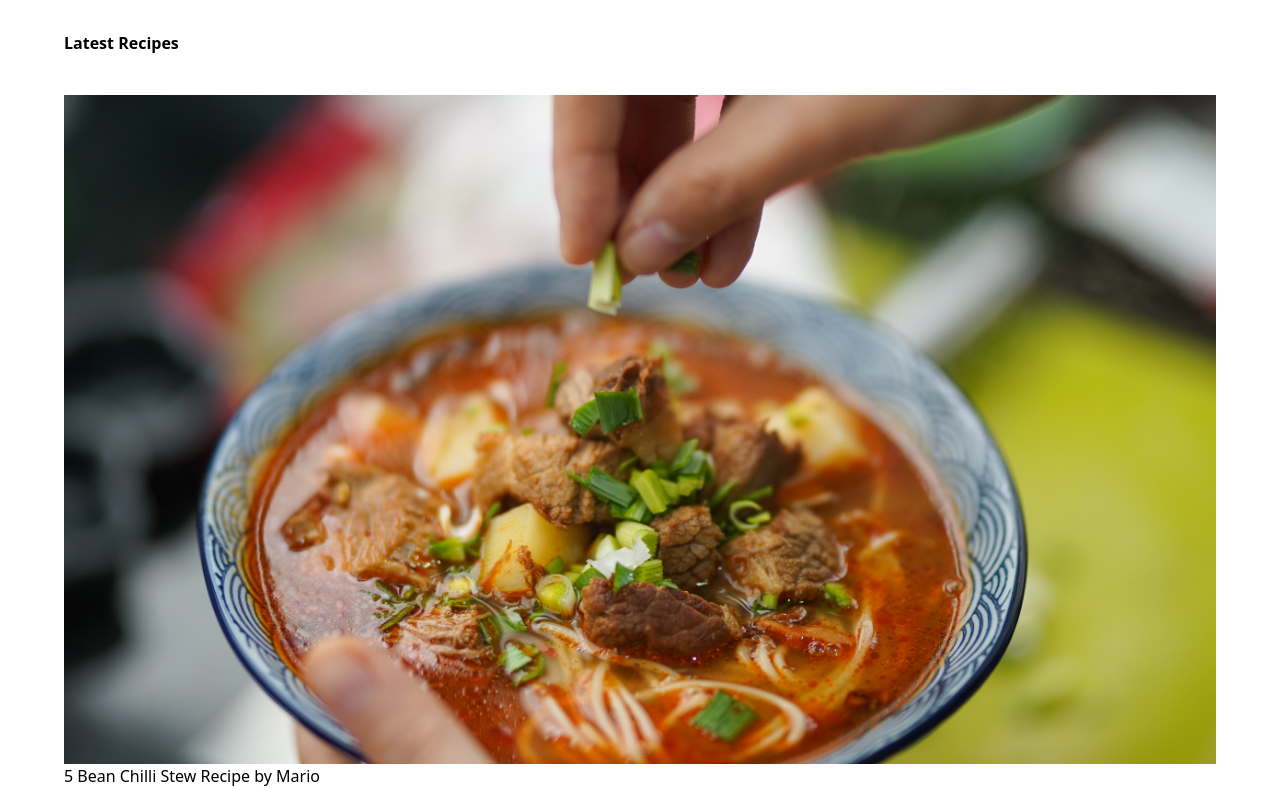
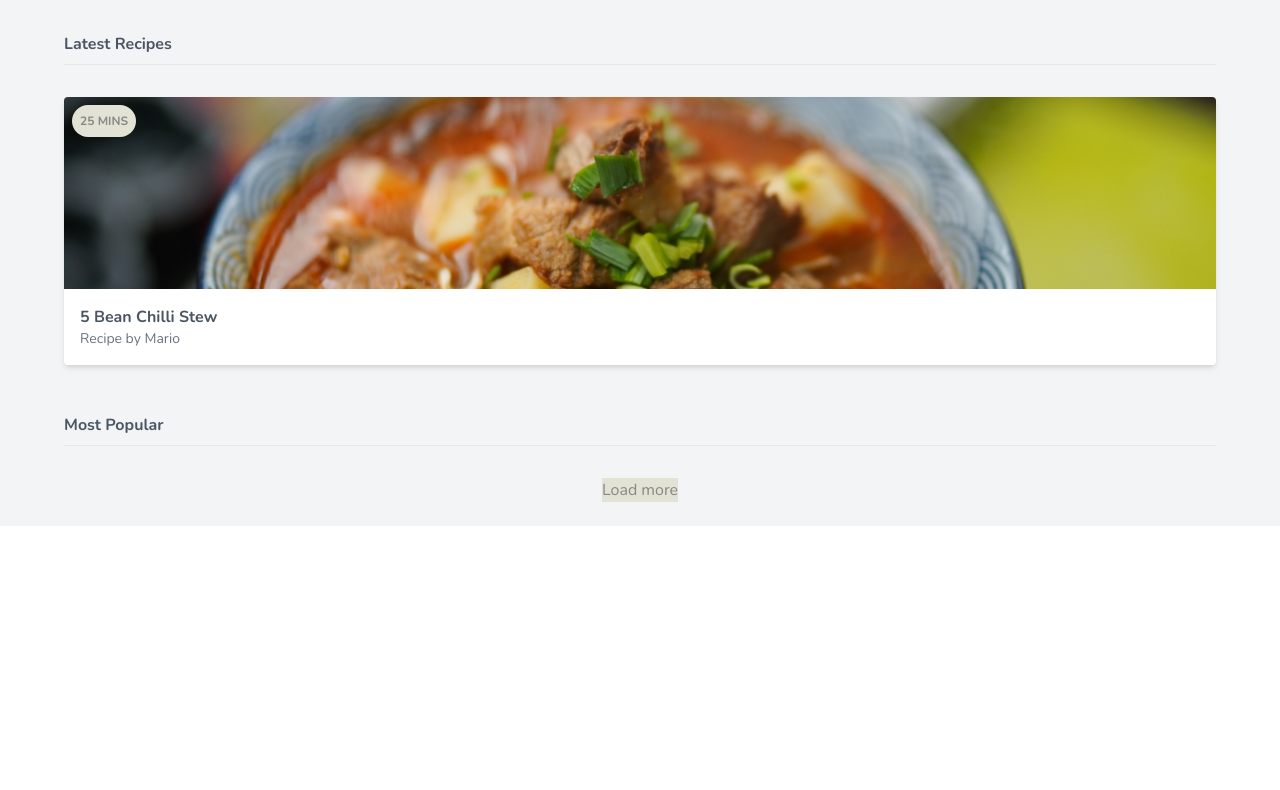
Before and after one commit to analikwukris2ofer/soupkitchen, a website: page public/index.html in a window 1280 px wide. Shown: the part 285-1075 px from the top of the page. After the commit the page ends 811 px from the top, so only its background shows below. Drawn offline with nearby package versions, Linux system fonts and the light colour scheme.

Commit message:
build the card component

```diff
--- a/public/index.html
+++ b/public/index.html
@@ -7,13 +7,14 @@
   <title>Document</title>
   <link rel="stylesheet" href="./styles.css">
 </head>
-<body>
+<!-- <body class="text-gray-600 font-serif"> -->
+<body class="text-gray-600 font-body">
   <div>
     <!-- content wrapper -->
     <div>
       <nav>
         <div>
-          <h1 class="font-bold uppercase p-4">
+          <h1 class="font-bold uppercase p-4 border-b border-gray-100">
             <a href="/">Soup Kitchen</a>
           </h1>
         </div>
@@ -39,10 +40,10 @@
     </div>
     <!-- end nav -->
   </div>
-  <main class="px-16 py-6">
-    <div>
-      <a href="#">Log in</a>
-      <a href="#">Sign up</a>
+  <main class="px-16 py-6 bg-gray-100">
+    <div class="flex justify-center md:justify-end">
+      <a href="#" class="text-primary">Log in</a>
+      <a href="#" class="text-primary ml-2">Sign up</a>
     </div>
 
   <header>
@@ -51,26 +52,29 @@
   </header>
 
   <div>
-    <h4 class="font-bold mt-12 pb-2">Latest Recipes</h4>
+    <h4 class="font-bold mt-12 pb-2 border-b border-gray-200">Latest Recipes</h4>
     <div class="mt-8">
       <!-- cards go here -->
-      <div>
-        <img src="img/soup1.jpg" alt="stew">
-        <div>
-          <span>5 Bean Chilli Stew</span>
-          <span>Recipe by Mario</span>
+      <div class="card">
+        <img src="img/soup1.jpg" alt="stew" class="w-full h-32 sm:h-48 object-cover">
+        <div class="m-4">
+          <span class="font-bold">5 Bean Chilli Stew</span>
+          <span class="block text-gray-500 text-sm">Recipe by Mario</span>
+        </div>
+        <div class="badge">
+          <span>25 mins</span>
         </div>
       </div>
     </div>
 
-    <h4 class="font-bold mt-12 pb-2">Most Popular</h4>
+    <h4 class="font-bold mt-12 pb-2 border-b border-gray-200">Most Popular</h4>
 
     <div class="mt-8">
       <!-- cards go here -->
     </div>
 
-    <div>
-      <div>Load more</div>
+    <div class="flex justify-center">
+      <div class="bg-secondary-100 text-secondary-200">Load more</div>
     </div>
   </div>
 </main>
--- a/src/styles.css
+++ b/src/styles.css
@@ -1,3 +1,12 @@
+@import url('https://fonts.googleapis.com/css2?family=Nunito:wght@200;300;400;500;600;700&display=swap');
 @tailwind base;
 @tailwind components;
 @tailwind utilities;
+
+.card {
+  @apply bg-white rounded overflow-hidden shadow-md relative;
+}
+
+.badge {
+  @apply bg-secondary-100 text-secondary-200 text-xs uppercase font-bold rounded-full p-2 absolute top-0 ml-2 mt-2;
+}
--- a/tailwind.config.js
+++ b/tailwind.config.js
@@ -2,7 +2,18 @@
 module.exports = {
   content: ['./public/*.html'],
   theme: {
-    extend: {},
+    extend: {
+      colors: {
+        primary: '#FF6363',
+        secondary: {
+          100: '#E2E2D5',
+          200: '#888883',
+        }
+      },
+      fontFamily: {
+        body: ['Nunito']
+      }
+    },
   },
   plugins: [],
 }
```
Also changed, not shown: public/styles.css.
